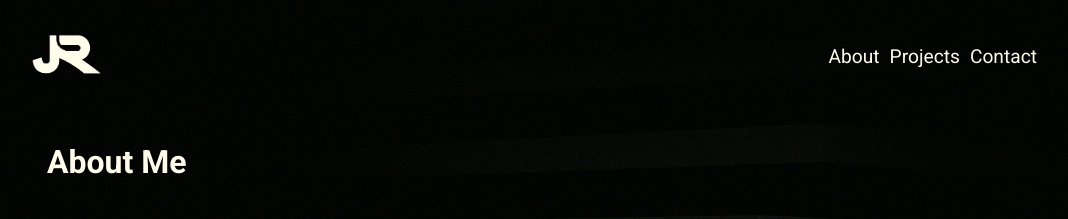
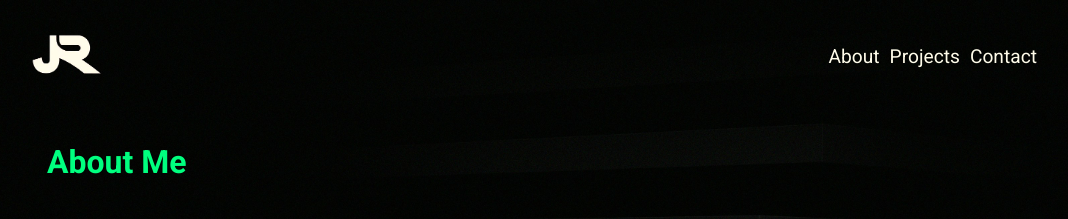
Before and after one commit to jurentie/portfolio, a React (Create React App) app: page /about in a window 1280 px wide. Shown: the top 219 px of the page, without its empty margins (105-1173 px from the left). Built offline with nearby package versions, Linux system fonts and the light colour scheme; the HTML template or start-up script is replaced by a standard one.

Commit message:
added a pop of color to About page

```diff
--- a/src/components/About.css
+++ b/src/components/About.css
@@ -2,6 +2,10 @@
     display: flex;
     align-items: center;
     justify-content: center;
+}
+
+.About h1, h2 {
+    color:springgreen;
 }
 
 .About .container {
```
